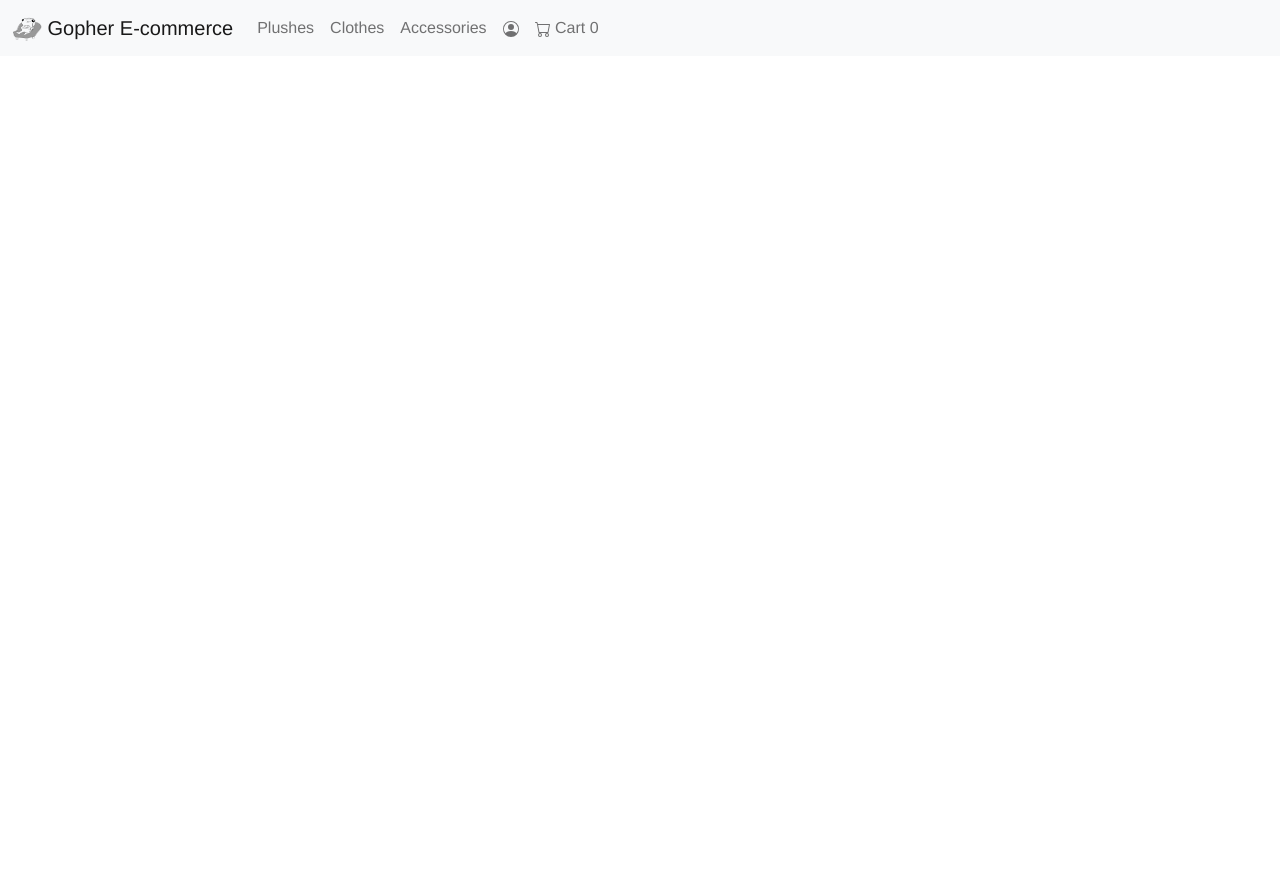
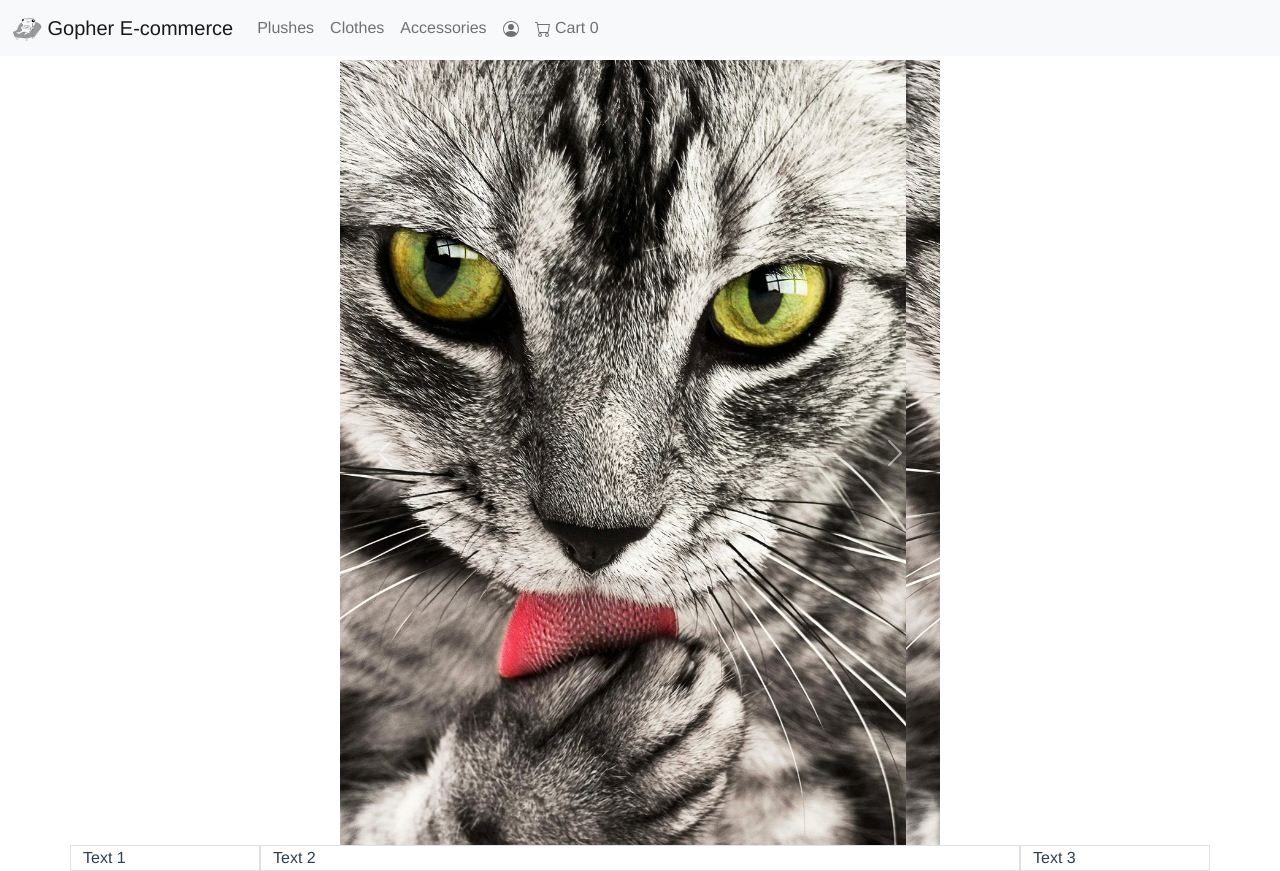
Before and after one commit to chinadrumsticks/vue-frontend, a Vue app: page / in a window 1280 px wide. Before the commit the page ends 800 px from the top, so only its background shows below. Built offline with nearby package versions, Linux system fonts and the light colour scheme.

Commit message:
Add homepage carousel with controls

```diff
--- a/src/App.vue
+++ b/src/App.vue
@@ -1,12 +1,33 @@
 <template>
   <NavBar></NavBar>
+  <div class="container">
+    <div class="row">
+      <div class="col-12 d-flex justify-content-center">
+        <MainCarousel></MainCarousel>
+      </div>
+    </div>
+
+    <div class="row text-start">
+      <div class="col-6 col-md-2 border">
+        Text 1
+      </div>
+      <div class="col-6 col-md-8 border">
+        Text 2
+      </div>
+      <div class="col col-md-2 border">
+        Text 3
+      </div>
+    </div>
+  </div>
 </template>
 
 <script>
   import NavBar from "./components/NavBar";
+  import MainCarousel from "./components/MainCarousel.vue";
   export default {
     name: 'App',
     components: {
+      MainCarousel,
       NavBar
     }
   }
--- /dev/null
+++ b/src/components/MainCarousel.vue
@@ -0,0 +1,36 @@
+<template>
+  <div id="carouselExampleControls" class="carousel slide carousel-custom" data-bs-ride="carousel">
+  <div class="carousel-inner">
+    <div class="carousel-item active">
+      <img src="@/assets/cat2.webp" class="d-block w-100" alt="...">
+    </div>
+    <div class="carousel-item">
+      <img src="@/assets/cat2.webp" class="d-block w-100" alt="...">
+    </div>
+    <div class="carousel-item">
+      <img src="@/assets/cat2.webp" class="d-block w-100" alt="...">
+    </div>
+  </div>
+  <button class="carousel-control-prev" type="button" data-bs-target="#carouselExampleControls" data-bs-slide="prev">
+    <span class="carousel-control-prev-icon" aria-hidden="true"></span>
+    <span class="visually-hidden">Previous</span>
+  </button>
+  <button class="carousel-control-next" type="button" data-bs-target="#carouselExampleControls" data-bs-slide="next">
+    <span class="carousel-control-next-icon" aria-hidden="true"></span>
+    <span class="visually-hidden">Next</span>
+  </button>
+</div>
+</template>
+
+<script>
+export default {
+
+}
+</script>
+
+<style>
+  .carousel-custom {
+    max-width: 600px;
+  }
+
+</style>
```
Also changed, not shown: src/assets/boat.jpeg (added), src/assets/cat2.webp (added). Lines whose indentation alone changed are shown as unchanged.
